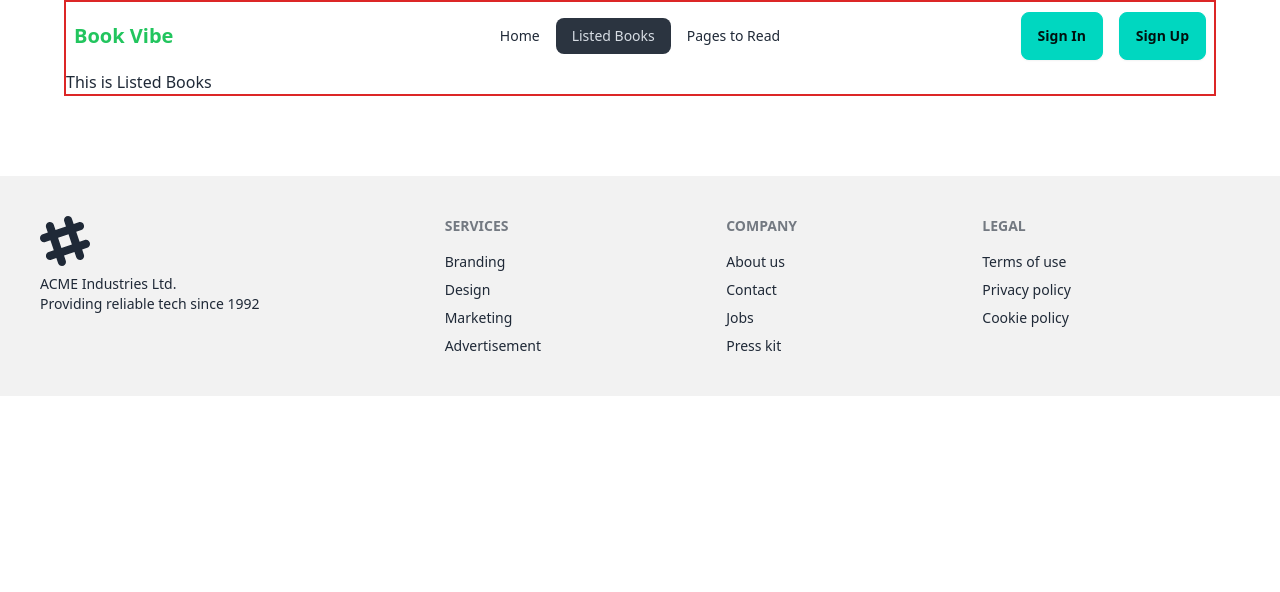
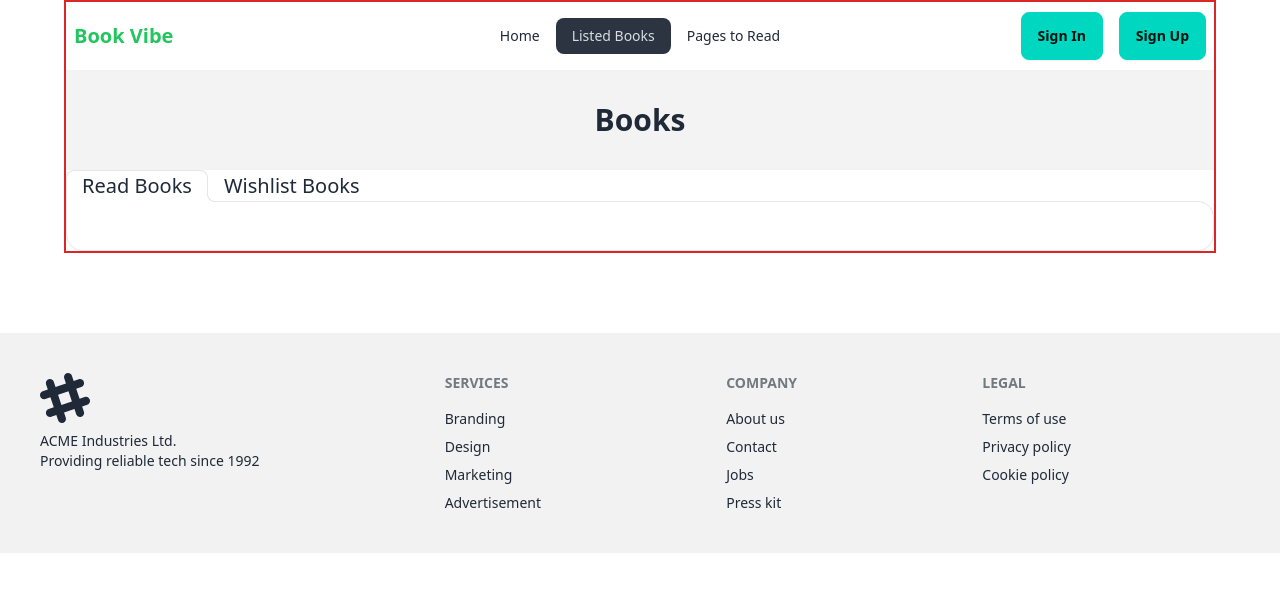
Before and after one commit to jubayer-webdev/ProgrammingHeroWebCourse, a React (Vite) app: page /listedBooks in a window 1280 px wide. Shown: the top 592 px of the page. Built offline with nearby package versions, Linux system fonts and the light colour scheme.

Commit message:
added ListedBooks and connect view details button

```diff
--- a/src/components/ListedBooks/ListedBooks.jsx
+++ b/src/components/ListedBooks/ListedBooks.jsx
@@ -1,8 +1,48 @@
+import { useEffect, useState } from "react";
+import { getStoredReadBooks, getStoredWishlistBooks } from "../../utility/localStorage";
+import { useLoaderData } from "react-router-dom";
+import ReadAndWishlistBooks from "../ReadAndWishlistBooks/ReadAndWishlistBooks";
 
 const ListedBooks = () => {
+    const books = useLoaderData();
+    const [allReadBooks, setAllReadBooks] = useState([]);
+    const [allWishlistBooks, setAllWishlistBooks] = useState([]);
+
+    //! This is for Read Books
+    useEffect(() => {
+        const storedReadBooks = getStoredReadBooks();
+
+        const readBooks = books.filter((book) => storedReadBooks.includes(book.bookId));
+        setAllReadBooks(readBooks);
+    }, []);
+
+    //!This is for Wishlist Books
+    useEffect(() => {
+        const storedWishlistBooks = getStoredWishlistBooks();
+
+        const wishlistBooks = books.filter((book) => storedWishlistBooks.includes(book.bookId));
+        setAllWishlistBooks(wishlistBooks);
+    }, []);
+
     return (
         <div>
-            <h2>This is Listed Books</h2>
+            <h2 className="text-3xl font-semibold text-center p-8 bg-[#1313130D]">Books</h2>
+            {/* //! https://daisyui.com/components/tab/ */}
+            <div role="tablist" className="tabs tabs-lifted">
+                <input type="radio" name="my_tabs_2" role="tab" className="tab text-xl" aria-label="Read Books" checked />
+                <div role="tabpanel" className="tab-content bg-base-100 border-base-300 rounded-box p-6">
+                    {allReadBooks.map((book) => (
+                        <ReadAndWishlistBooks key={book.bookId} book={book}></ReadAndWishlistBooks>
+                    ))}
+                </div>
+
+                <input type="radio" name="my_tabs_2" role="tab" className="tab text-xl" aria-label="Wishlist Books" />
+                <div role="tabpanel" className="tab-content bg-base-100 border-base-300 rounded-box p-6">
+                    {
+                        allWishlistBooks.map(book => <ReadAndWishlistBooks key={book.bookId} book={book}></ReadAndWishlistBooks>)
+                    }
+                </div>
+            </div>
         </div>
     );
 };
--- /dev/null
+++ b/src/components/ReadAndWishlistBooks/ReadAndWishlistBooks.jsx
@@ -0,0 +1,25 @@
+import { NavLink } from "react-router-dom";
+
+const ReadAndWishlistBooks = ({ book }) => {
+    const {bookId, image} = book;
+
+    return (
+        //! https://daisyui.com/components/card/
+        <div className="card lg:card-side bg-base-100 shadow-xl">
+            <figure>
+                <img src={image} alt="Book" />
+            </figure>
+            <div className="card-body">
+                <h2 className="card-title">New album is released!</h2>
+                <p>Click the button to listen on Spotiwhy app.</p>
+                <div className="card-actions justify-end">
+                    <NavLink to={`/bookCard/${bookId}`}>
+                        <button className="btn btn-success">View Details</button>
+                    </NavLink>
+                </div>
+            </div>
+        </div>
+    );
+};
+
+export default ReadAndWishlistBooks;
--- a/src/main.jsx
+++ b/src/main.jsx
@@ -13,7 +13,7 @@ const router = createBrowserRouter([
     {
         path: "/",
         element: <Root></Root>,
-        errorElement:<ErrorPage></ErrorPage>,
+        errorElement: <ErrorPage></ErrorPage>,
         children: [
             {
                 path: "/",
@@ -22,6 +22,8 @@ const router = createBrowserRouter([
             {
                 path: "/listedBooks",
                 element: <ListedBooks></ListedBooks>,
+                //! warning: do not load all the data, only load tha data you need.
+                loader: () => fetch("../public/books.json"),
             },
             //!Dynamic Route
             {
```
